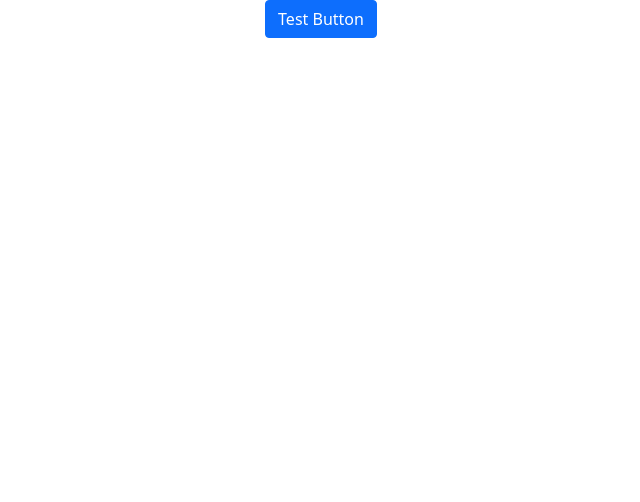
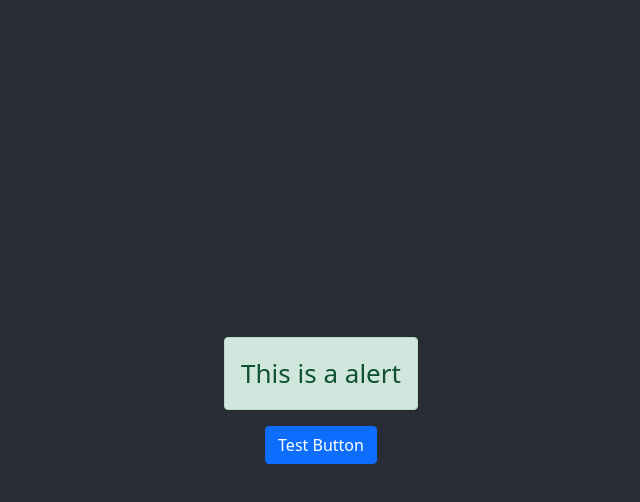
Before and after one commit to OybekKayumov/react-bootstrap, a JavaScript app: page / in a window 1280 px wide. Shown: the top 502 px of the page, without its empty margins (319-959 px from the left). Built offline with nearby package versions, Linux system fonts and the light colour scheme; the HTML template or start-up script is replaced by a standard one.

Commit message:
add alert success

```diff
--- a/src/App.js
+++ b/src/App.js
@@ -1,12 +1,15 @@
 import './App.css';
 import 'bootstrap/dist/css/bootstrap.min.css';
-import Button from 'react-bootstrap/Button';
+// import Button from 'react-bootstrap/Button';
+import {Button, Alert} from 'react-bootstrap';
 
 function App() {
   return (
     <div className="App">
-      <Button>Test Button</Button>
-
+      <header className='App-header'>
+        <Alert variant="success">This is a alert</Alert>
+        <Button>Test Button</Button>
+      </header>
     </div>
   );
 }
```
